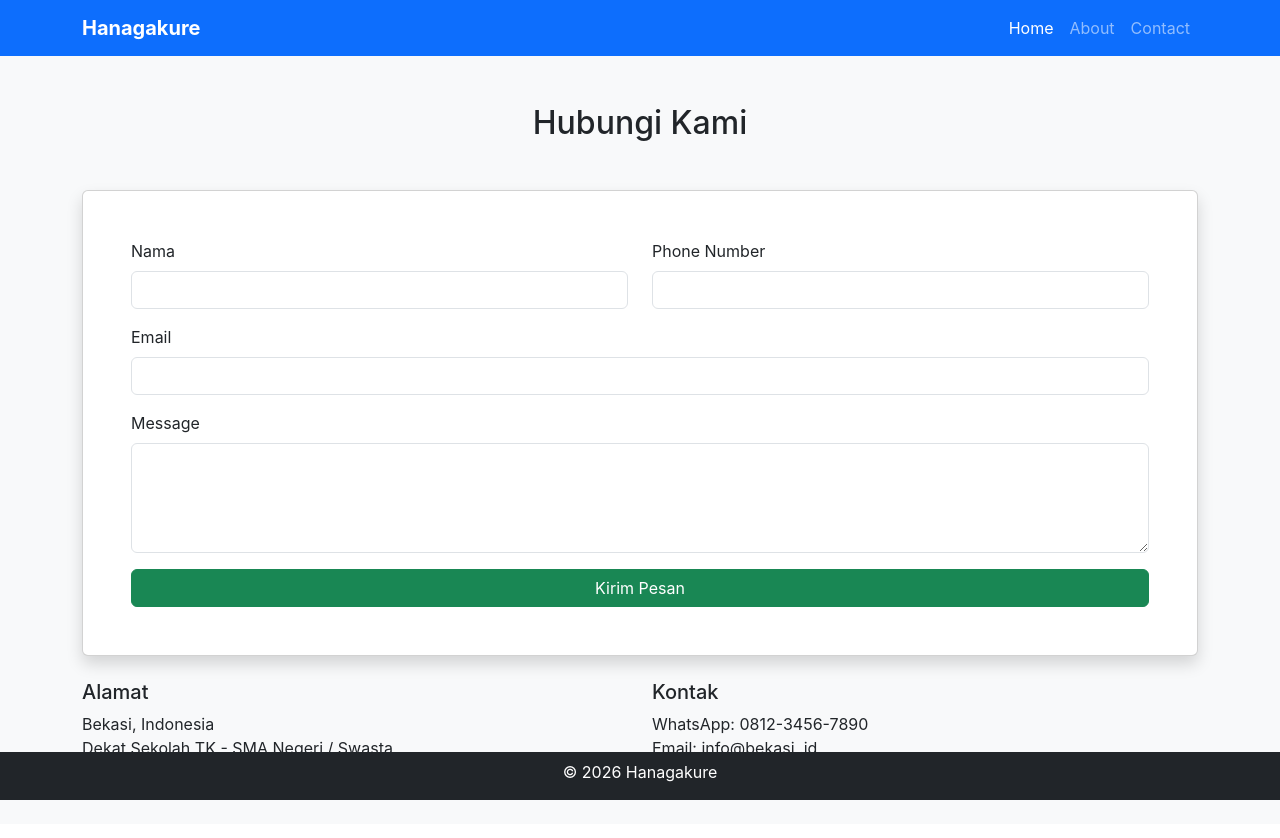
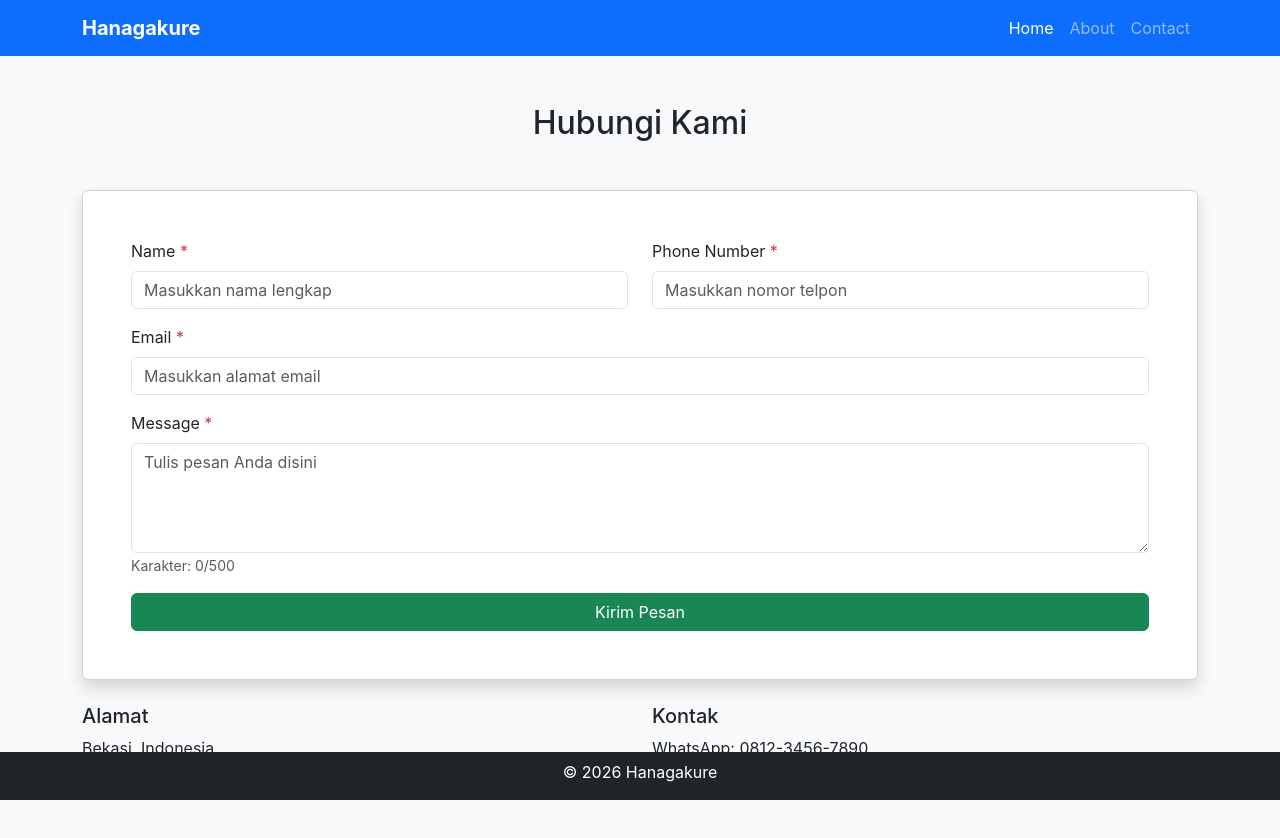
Before and after one commit to hanasoke/bootstrap_react_js, a React (Vite) app: page /contact in a window 1280 px wide. Shown: the top 838 px of the page. Built offline with nearby package versions, Linux system fonts and the light colour scheme.

Commit message:
update ContactPage.jsx

```diff
--- a/src/pages/ContactPage.jsx
+++ b/src/pages/ContactPage.jsx
@@ -57,6 +57,13 @@ const ContactPage = () => {
     }
 
     // Email Validation
+    if(!formData.email.trim()) {
+      newErrors.email = 'Email harus diisi'
+    } else if (!/^[^\s@]+@[^\s@]+\.[^\s@]+$/.test(formData.email)) {
+      newErrors.email = 'Format email tidak valid'
+    }
+
+    // Message Validation
     if(!formData.message.trim()) {
       newErrors.message = 'The Message must be filled'
     } else if(formData.message.length < 10) {
@@ -70,6 +77,30 @@ const ContactPage = () => {
   }
 
   // Handle submit errors
+  const handleSubmit = (e) => {
+    e.preventDefault()
+
+    if (validateForm()) {
+      setShowModal(true)
+    }
+  }
+
+  // Handle close modal
+  const handleCloseModal = () => {
+    setShowModal(false)
+  }
+
+  // Handle reset form
+  const handleResetForm = () => {
+    setFormData({
+      name: '',
+      phone: '',
+      email: '',
+      message: ''
+    })
+    setErrors({})
+    handleCloseModal()
+  }
 
   return (
     <div>
@@ -83,46 +114,103 @@ const ContactPage = () => {
             <div className="col">
               <div className="card shadow">
                 <div className="card-body p-5">
-                  <form>
+                  <form onSubmit={handleSubmit}>
                     <div className="row">
                       <div className="col-md-6 mb-3">
-                        <label htmlFor="name" className="form-label">Nama</label>
-                        <input type="text" className="form-control" id="name" />
+                        <label htmlFor="name" className="form-label">Name <span className='text-danger'>*</span></label>
+                        <input
+                          type="text"
+                          className={`form-control ${errors.name ? 'is-invalid' : ''}`}
+                          id="name"
+                          placeholder='Masukkan nama lengkap'
+                          value={formData.name}
+                          onChange={handleInputChange}
+                        />
+                        {errors.name && (
+                          <div className='invalid-feedback'>{errors.name}</div>
+                        )}
                       </div>
                       <div className="col-md-6 mb-3">
-                        <label htmlFor="phone" className="form-label">Phone Number</label>
-                        <input type="tel" className="form-control" id="phone" />
+                        <label htmlFor="phone" className="form-label">Phone Number <span className="text-danger">*</span></label>
+                        <input
+                          type="tel"
+                          className={`form-control ${errors.phone ? `is-invalid` : ''}`}
+                          id="phone"
+                          placeholder='Masukkan nomor telpon'
+                          value={formData.phone}
+                          onChange={handleInputChange}
+                        />
+                        {errors.phone && (
+                          <div className='invalid-feedback'>{errors.phone}</div>
+                        )}
                       </div>
                     </div>
                     <div className="row">
                       <div className="col mb-3">
-                        <label htmlFor="email" className="form-label">Email</label>
-                        <input type="text" className="form-control" id="email" />
+                        <label htmlFor="email" className="form-label">Email <span className="text-danger">*</span></label>
+                        <input
+                          type="email"
+                          className={`form-control ${errors.email ? 'is-invalid' : ''}`}
+                          id="email"
+                          placeholder='Masukkan alamat email'
+                          value={formData.email}
+                          onChange={handleInputChange}
+                        />
+                        {errors.email && (
+                          <div className="invalid-feedback">{errors.email}</div>
+                        )}
                       </div>
                     </div>
                     <div className="mb-3">
-                      <label htmlFor="message" className="form-label">Message</label>
-                      <textarea className="form-control" id="message" rows="4"></textarea>
+                      <label htmlFor="message" className="form-label">Message <span className="text-danger">*</span></label>
+                      <textarea
+                        className={`form-control ${errors.message ? 'is-invalid' : ''}`}
+                        id="message"
+                        rows="4"
+                        placeholder='Tulis pesan Anda disini'
+                        value={formData.message}
+                        onChange={handleInputChange}
+                      ></textarea>
+                      {errors.message && (
+                        <div className="invalid-feedback">{errors.message}</div>
+                      )}
+                      <small className="text-muted">
+                        Karakter: {formData.message.length}/500
+                      </small>
                     </div>
-                    <button type="button" className="btn btn-success w-100" data-bs-toggle="modal" data-bs-target="#exampleModal">Kirim Pesan</button>
+                    <button type="submit" className="btn btn-success w-100">Kirim Pesan</button>
                   </form>
                 </div>
               </div>
             </div>
           </div>
 
-          <div class="modal fade" id="exampleModal" tabindex="-1" aria-labelledby="exampleModalLabel" aria-hidden="true">
+          {/* Modal */}
+          {showModal && (
+            <div
+              class="modal fade show"
+              id="exampleModal"
+              tabindex="-1"
+              style={{ display: 'block', backgroundColor: 'rgba(0,0,0,0.5)' }}
+              aria-modal="true"
+              role='dialog'
+            >
               <div class="modal-dialog">
                 <div class="modal-content">
                   <div class="modal-header">
-                  <h1 class="modal-title fs-5" id="exampleModalLabel">Detail Pesan</h1>
-                  <button type="button" class="btn-close" data-bs-dismiss="modal" aria-label="Close"></button>
+                    <h1 class="modal-title fs-5" id="exampleModalLabel">Detail Pesan Anda</h1>
+                    <button
+                      type="button"
+                      class="btn-close"
+                      onClick={handleCloseModal}
+                      aria-label="Close"
+                    ></button>
                   </div>
-                <div class="modal-body">
+                  <div class="modal-body p-4">
                     <div className="mb-3 row">
                       <label className="col-sm-4 col-form-label fw-bold">Nama</label>
                       <div className="col-sm-8">
-                      <p className="form-control-plaintext">Saitama</p>
+                        <p className="form-control-plaintext">{formData.name || '-'}</p>
                       </div>
                     </div>
                     <div className="mb-3 row">
@@ -150,7 +238,7 @@ const ContactPage = () => {
                 </div>
               </div>
             </div>
-
+          )}
 
           <div className="row mt-4">
             <div className="col-md-6">
```
Lines whose indentation alone changed are shown as unchanged.
